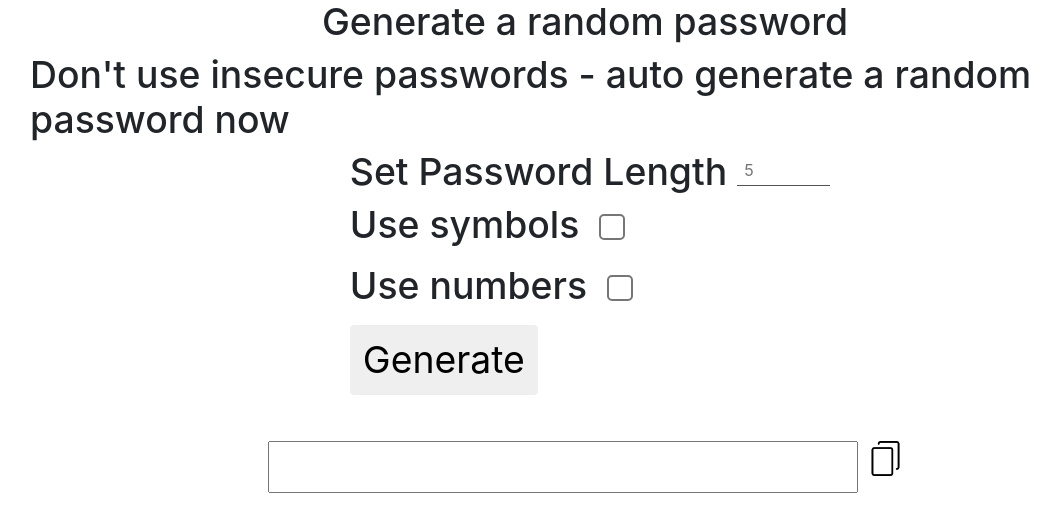
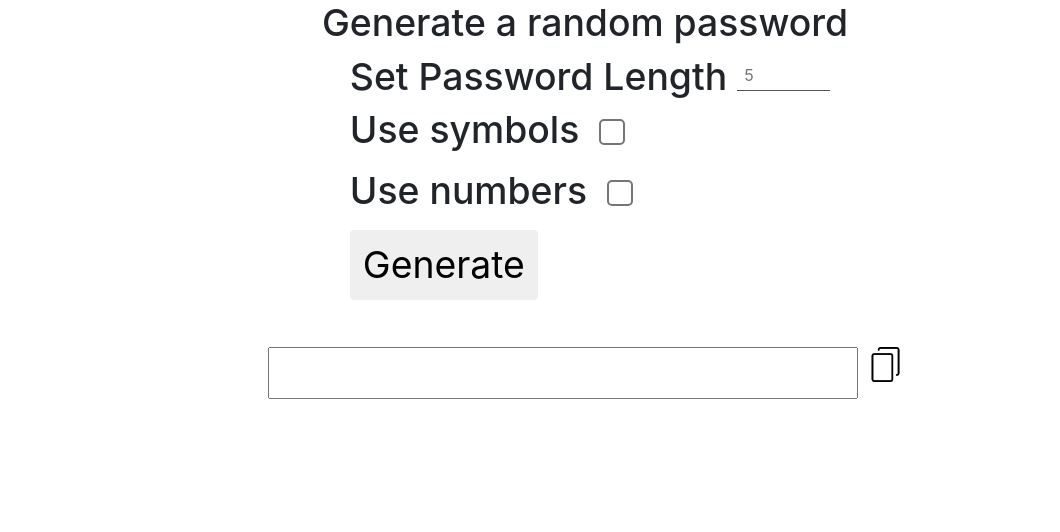
Before and after one commit to monsterreh2b/password-generator, a website built with Vite: page index.html in a window 1280 px wide. Shown: the whole page, without its empty margins (55-1115 px from the left). Built offline with nearby package versions, Linux system fonts and the light colour scheme.

Commit message:
remove unnecessary line

```diff
--- a/index.html
+++ b/index.html
@@ -11,7 +11,7 @@
             <div class="col-xs-12 col-sm-12 col-md-12 col-lg-12">
                 <div class="griddy-center">
                     <h1 class="bigFont">Generate a random password</h1>
-                    <h2 class="bigFont">Don't use insecure passwords - auto generate a random password now</h2>
+
                     <form class="password-form">
                         <div class="flexy"><h3 class="bigFont">Set Password Length</h3><input type="number" name="amount" placeholder="5" min="8" max="20" id="length"></div><div class="flexy"><label for="symbols"><h3 class="bigFont">Use symbols</h3></label><input type="checkbox" id="symbols" name="symbols" value="Bike"></div><div class="flexy"><label for="numbers"><h3 class="bigFont">Use numbers</h3></label><input type="checkbox" id="numbers" name="numbers" value="Bike"></div><button type="submit" class="btn bigFont">Generate</button>
                     </form><div class="flexy"><input type="text" value="" id="displayPassword" size="25" style="font-size:23pt;"><img alt="" id="copyBtn" style="height: 35px;margin-left:10px;" src="copy.png"></div>
```
